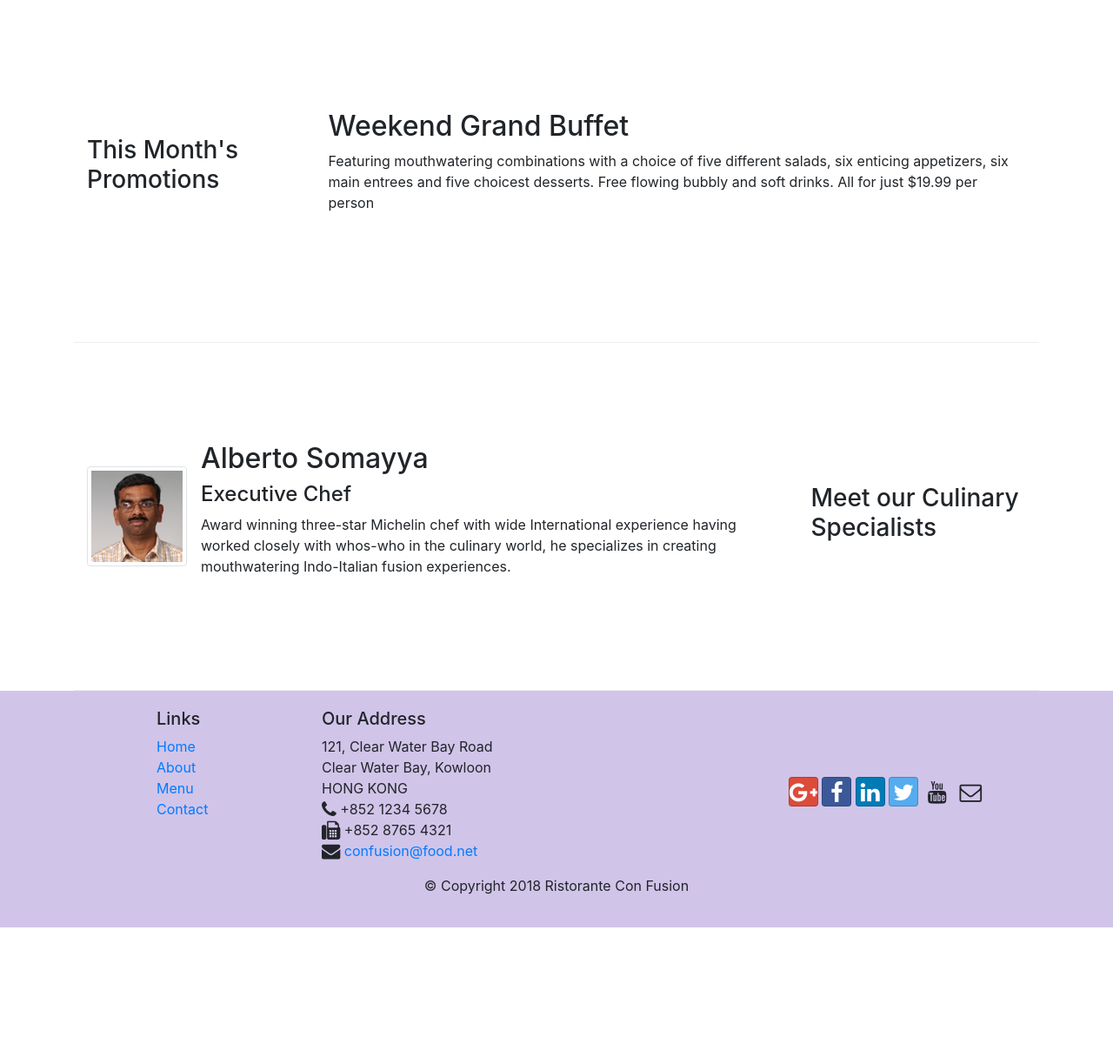
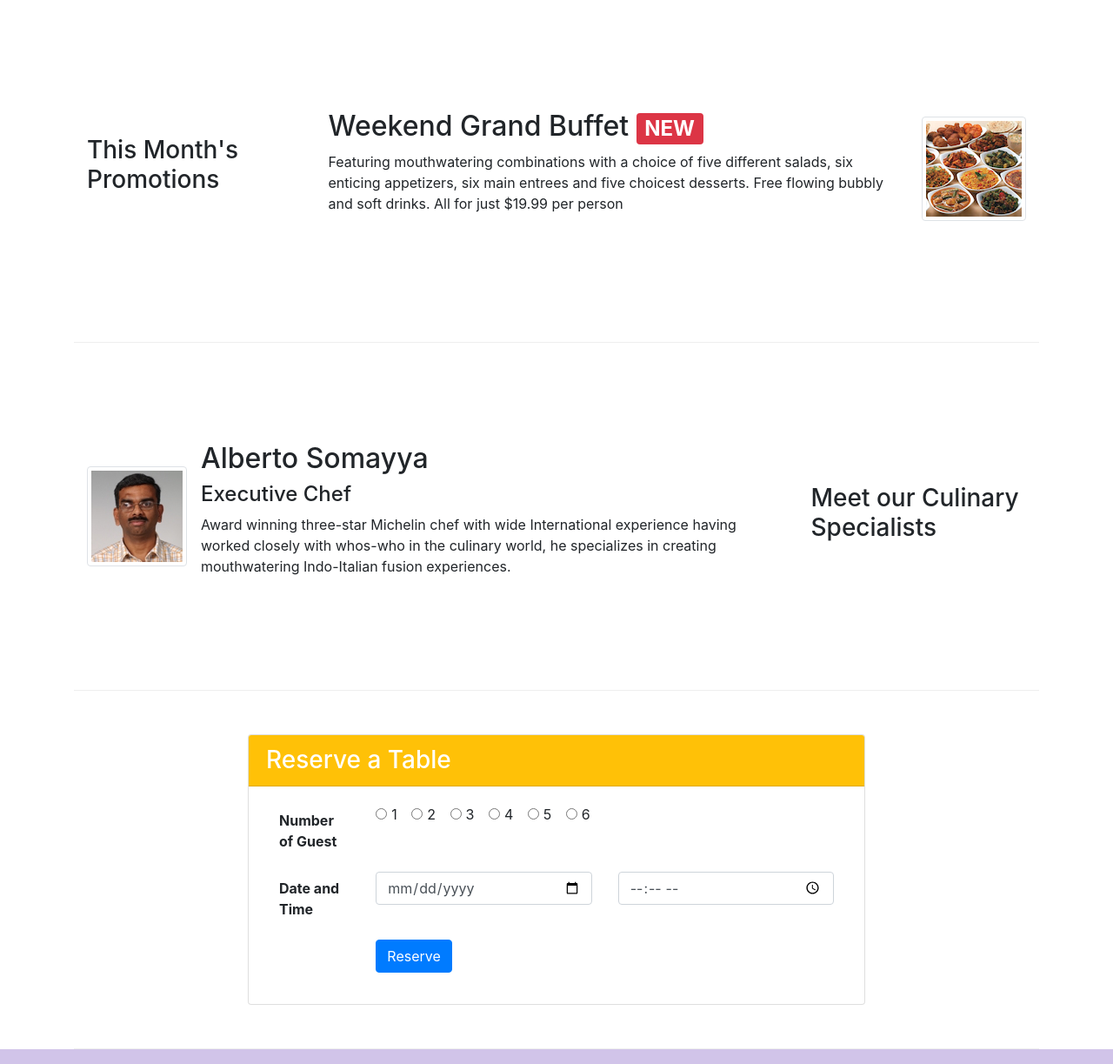
Before and after one commit to imamulkadir/BootstrapTest, a website: page index.html in a window 1280 px wide. Shown: the part 740-1963 px from the top of the page at 87% size. Before the commit the page ends 1806 px from the top, so only its background shows below. Drawn offline with nearby package versions, Linux system fonts and the light colour scheme.

Commit message:
Latest update

```diff
--- a/index.html
+++ b/index.html
@@ -42,7 +42,13 @@
                 <div class="col-12 col-sm align-self-center">
                     <img src="img/logo.png" class="img-fluid">
                 </div>
+                <div class="col-12 col-sm align-self-center">
+                    <a class="btn btn-warning btn-block btn-lg" href="#reservetable"><strong>Reserve Table</strong></a>
+                </div>
             </div>
+
+
+
         </div>
     </header>
 
@@ -68,8 +74,15 @@
                 <h3>This Month's Promotions</h3>
             </div>
             <div class="col col-sm col-md">
-                <h2>Weekend Grand Buffet</h2>
-                <p class="d-none d-sm-block">Featuring mouthwatering combinations with a choice of five different salads, six enticing appetizers, six main entrees and five choicest desserts. Free flowing bubbly and soft drinks. All for just $19.99 per person </p>
+                <div class="media">
+                    <div class="media-body">
+                        <h2>Weekend Grand Buffet <span class="badge badge-danger">NEW</span></h2>
+                        <p class="d-none d-sm-block">Featuring mouthwatering combinations with a choice of five different salads, six enticing
+                            appetizers, six main entrees and five choicest desserts. Free flowing bubbly and soft drinks. All for just $19.99
+                            per person </p>
+                    </div>
+                    <img class="d-flex ml-3 align-self-center img-thumbnail" src="img/buffet.png" alt="buffet">
+                </div>
             </div>
         </div>
 
@@ -84,6 +97,64 @@
                         <h2 class="mt-0">Alberto Somayya</h2>
                         <h4>Executive Chef</h4>
                         <p class="d-none d-sm-block">Award winning three-star Michelin chef with wide International experience having worked closely with whos-who in the culinary world, he specializes in creating mouthwatering Indo-Italian fusion experiences. </p>
+                    </div>
+                </div>
+            </div>
+        </div>
+        <div class="row row-content align-items-center">
+            <div class="col-12 col-sm-8 offset-2">
+                <div class="card">
+                    <h3 class="card-header bg-warning text-white">Reserve a Table</h3>
+                    <div class="card-body">
+                        <div class="col-12">
+                            <form id="reservetable">
+                                <div class="form-group row">
+                                    <label for="numofguest" class="col-sm-12 col-md-2 col-form-label"><strong> Number of Guest</strong></label>
+                                    <div class="col-sm-12 col-md-10">
+                                        <div class="form-check form-check-inline">
+                                            <input class="form-check-input" type="radio" name="inlineRadioOptions" id="inlineRadio1" value="option1">
+                                            <label class="form-check-label" for="inlineRadio1">1</label>
+                                        </div>
+                                        <div class="form-check form-check-inline">
+                                            <input class="form-check-input" type="radio" name="inlineRadioOptions" id="inlineRadio2" value="option2">
+                                            <label class="form-check-label" for="inlineRadio2">2</label>
+                                        </div>
+                                        <div class="form-check form-check-inline">
+                                            <input class="form-check-input" type="radio" name="inlineRadioOptions" id="inlineRadio3" value="option3">
+                                            <label class="form-check-label" for="inlineRadio3">3</label>
+                                        </div>
+                                        <div class="form-check form-check-inline">
+                                            <input class="form-check-input" type="radio" name="inlineRadioOptions" id="inlineRadio4" value="option4">
+                                            <label class="form-check-label" for="inlineRadio4">4</label>
+                                        </div>
+                                        <div class="form-check form-check-inline">
+                                            <input class="form-check-input" type="radio" name="inlineRadioOptions" id="inlineRadio5" value="option5">
+                                            <label class="form-check-label" for="inlineRadio5">5</label>
+                                        </div>
+                                        <div class="form-check form-check-inline">
+                                            <input class="form-check-input" type="radio" name="inlineRadioOptions" id="inlineRadio6" value="option6">
+                                            <label class="form-check-label" for="inlineRadio6">6</label>
+                                        </div>
+                                    </div>
+                                </div>
+                                <div class="form-group row">
+                                    <label for="dateandtime" class="col-sm-12 col-md-2 col-form-label"><Strong>Date and Time</Strong></label>
+                                    <div class="col-sm-6 col-md-5">
+                                        <input type="date" class="form-control" id="date" name="date" placeholder="Date">
+                                    </div>
+                                    <div class="col-sm-6 col-md-5">
+                                        <input type="time" class="form-control" id="time" name="time" placeholder="Time">
+                                    </div>
+                                </div>
+                                <div class="form-group row">
+                                    <div class="offset-md-2 col-md-10">
+                                        <button type="submit" class="btn btn-primary">
+                                            Reserve
+                                        </button>
+                                    </div>
+                                </div>
+                            </form>
+                        </div>
                     </div>
                 </div>
             </div>
```
Also changed, not shown: contactus.html (+1 -1 lines).
